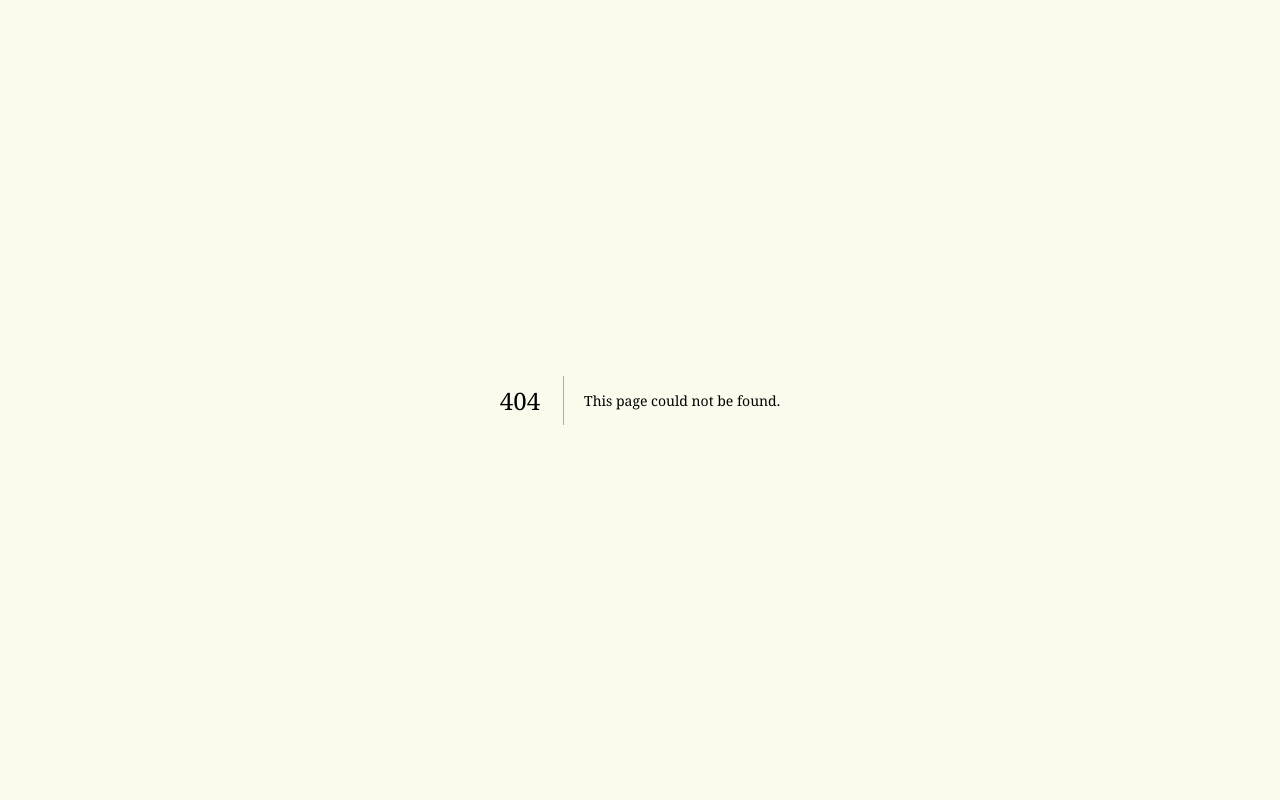
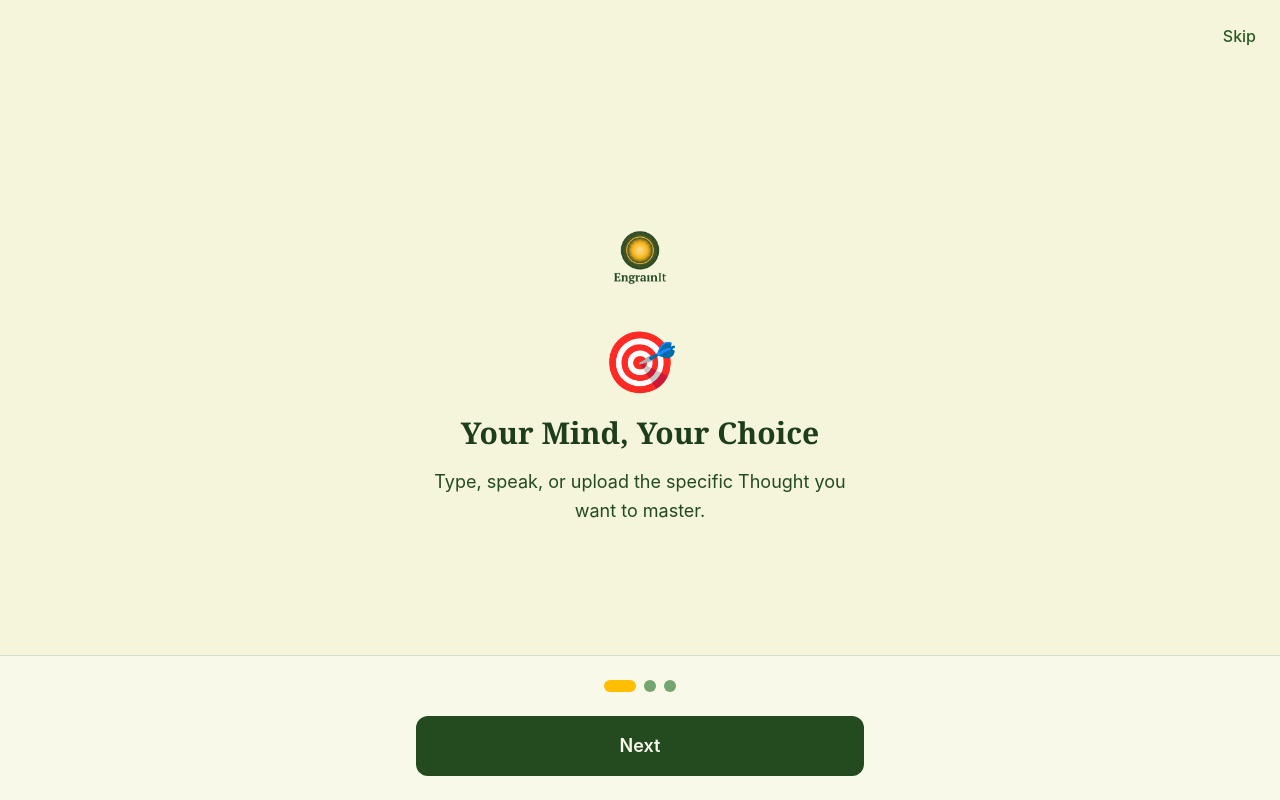
Before and after one commit to sherrialm/engrainit, a Next.js app: page /onboarding in a window 1280 px wide. Before the commit this address had no page. Built offline with nearby package versions, Linux system fonts and the light colour scheme.

Commit message:
Add splash screen and 3-step onboarding experience

```diff
--- a/src/app/login/page.tsx
+++ b/src/app/login/page.tsx
@@ -34,10 +34,14 @@ export default function LoginPage() {
         try {
             if (isSignUp) {
                 await signUp(email, password);
+                // New users go to onboarding
+                router.push('/onboarding');
             } else {
                 await signIn(email, password);
+                // Returning users check if they've seen onboarding
+                const hasSeenOnboarding = localStorage.getItem('engrainit_onboarding_complete');
+                router.push(hasSeenOnboarding ? '/app' : '/onboarding');
             }
-            router.push('/app');
         } catch {
             // Error is handled in store
         }
--- /dev/null
+++ b/src/app/onboarding/page.tsx
@@ -0,0 +1,147 @@
+'use client';
+
+import { useState } from 'react';
+import { useRouter } from 'next/navigation';
+import Image from 'next/image';
+
+// Onboarding content
+const ONBOARDING_SCREENS = [
+    {
+        id: 1,
+        icon: '🎯',
+        title: 'Your Mind, Your Choice',
+        description: 'Type, speak, or upload the specific Thought you want to master.',
+        theme: 'capture',
+    },
+    {
+        id: 2,
+        icon: '🔁',
+        title: 'Repeat to Retain',
+        description: 'Choose how often your Thought plays. You control the rhythm of your growth.',
+        theme: 'rhythm',
+    },
+    {
+        id: 3,
+        icon: '✨',
+        title: 'Engrain It',
+        description: 'Layer your audio with calming rain or focus-beats. Turn background noise into a tool for transformation.',
+        theme: 'imprint',
+    },
+];
+
+export default function OnboardingPage() {
+    const router = useRouter();
+    const [currentScreen, setCurrentScreen] = useState(0);
+    const [isTransitioning, setIsTransitioning] = useState(false);
+
+    const isLastScreen = currentScreen === ONBOARDING_SCREENS.length - 1;
+
+    const handleNext = () => {
+        if (isLastScreen) {
+            completeOnboarding();
+        } else {
+            setIsTransitioning(true);
+            setTimeout(() => {
+                setCurrentScreen((prev) => prev + 1);
+                setIsTransitioning(false);
+            }, 200);
+        }
+    };
+
+    const handleSkip = () => {
+        completeOnboarding();
+    };
+
+    const completeOnboarding = () => {
+        // Mark onboarding as complete
+        localStorage.setItem('engrainit_onboarding_complete', 'true');
+        router.push('/app');
+    };
+
+    const goToScreen = (index: number) => {
+        setIsTransitioning(true);
+        setTimeout(() => {
+            setCurrentScreen(index);
+            setIsTransitioning(false);
+        }, 200);
+    };
+
+    const screen = ONBOARDING_SCREENS[currentScreen];
+
+    return (
+        <main className="min-h-screen flex flex-col bg-parchment-200">
+            {/* Skip button - top right */}
+            <div className="flex justify-end p-6">
+                <button
+                    onClick={handleSkip}
+                    className="text-forest-500 hover:text-forest-700 font-medium transition-colors"
+                >
+                    Skip
+                </button>
+            </div>
+
+            {/* Main content */}
+            <div className="flex-1 flex flex-col items-center justify-center px-8 pb-32">
+                {/* Logo */}
+                <div className="mb-8">
+                    <Image
+                        src="/logo.png"
+                        alt="EngrainIt"
+                        width={80}
+                        height={80}
+                        className="rounded-full"
+                    />
+                </div>
+
+                {/* Screen content with transition */}
+                <div
+                    className={`text-center max-w-md transition-all duration-200 ${isTransitioning ? 'opacity-0 translate-x-4' : 'opacity-100 translate-x-0'
+                        }`}
+                >
+                    {/* Icon */}
+                    <div className="text-6xl mb-6">
+                        {screen.icon}
+                    </div>
+
+                    {/* Title */}
+                    <h1 className="font-serif text-3xl font-bold text-forest-700 mb-4">
+                        {screen.title}
+                    </h1>
+
+                    {/* Description */}
+                    <p className="text-lg text-forest-600 leading-relaxed">
+                        {screen.description}
+                    </p>
+                </div>
+            </div>
+
+            {/* Bottom navigation */}
+            <div className="fixed bottom-0 left-0 right-0 bg-parchment-100/80 backdrop-blur-sm border-t border-forest-100 p-6">
+                <div className="max-w-md mx-auto">
+                    {/* Step indicator dots */}
+                    <div className="flex justify-center gap-2 mb-6">
+                        {ONBOARDING_SCREENS.map((_, index) => (
+                            <button
+                                key={index}
+                                onClick={() => goToScreen(index)}
+                                className={`w-3 h-3 rounded-full transition-all duration-300 ${index === currentScreen
+                                        ? 'bg-amber-500 w-8'
+                                        : 'bg-forest-300 hover:bg-forest-400'
+                                    }`}
+                                aria-label={`Go to screen ${index + 1}`}
+                            />
+                        ))}
+                    </div>
+
+                    {/* Next/Get Started button */}
+                    <button
+                        onClick={handleNext}
+                        className="w-full py-4 rounded-xl font-semibold text-lg transition-all duration-200 bg-forest-600 text-parchment-100 hover:bg-forest-700 hover:shadow-lg"
+                    >
+                        {isLastScreen ? 'Get Started' : 'Next'}
+                    </button>
+                </div>
+            </div>
+        </main>
+    );
+}
--- a/src/app/page.tsx
+++ b/src/app/page.tsx
@@ -1,8 +1,37 @@
+'use client';
+
+import { useState, useEffect } from 'react';
 import Link from 'next/link';
 import Image from 'next/image';
+import SplashScreen from '@/components/SplashScreen';
 
 export default function HomePage() {
+    const [showSplash, setShowSplash] = useState(true);
+    const [hasChecked, setHasChecked] = useState(false);
+
+    useEffect(() => {
+        // Check if user has seen splash before (session-based)
+        const hasSeenSplash = sessionStorage.getItem('engrainit_splash_seen');
+        if (hasSeenSplash) {
+            setShowSplash(false);
+        }
+        setHasChecked(true);
+    }, []);
+
+    const handleSplashComplete = () => {
+        sessionStorage.setItem('engrainit_splash_seen', 'true');
+        setShowSplash(false);
+    };
+
+    // Don't render until we've checked sessionStorage (prevents flash)
+    if (!hasChecked) {
+        return null;
+    }
+
     return (
+        <>
+            {showSplash && <SplashScreen onComplete={handleSplashComplete} />}
+
             <main className="min-h-screen flex flex-col items-center justify-center p-8 bg-parchment-200">
                 <div className="max-w-2xl text-center space-y-8">
                     {/* Logo */}
@@ -73,5 +102,6 @@ export default function HomePage() {
                     © 2026 EngrainIt. All rights reserved.
                 </footer>
             </main>
+        </>
     );
 }
--- /dev/null
+++ b/src/components/SplashScreen.tsx
@@ -0,0 +1,74 @@
+'use client';
+
+import { useEffect, useState } from 'react';
+import Image from 'next/image';
+
+interface SplashScreenProps {
+    onComplete: () => void;
+    duration?: number; // milliseconds
+}
+
+export default function SplashScreen({ onComplete, duration = 2500 }: SplashScreenProps) {
+    const [showLogo, setShowLogo] = useState(false);
+    const [showText, setShowText] = useState(false);
+    const [fadeOut, setFadeOut] = useState(false);
+
+    useEffect(() => {
+        // Sequence the animations
+        const logoTimer = setTimeout(() => setShowLogo(true), 100);
+        const textTimer = setTimeout(() => setShowText(true), 600);
+        const fadeTimer = setTimeout(() => setFadeOut(true), duration - 500);
+        const completeTimer = setTimeout(onComplete, duration);
+
+        return () => {
+            clearTimeout(logoTimer);
+            clearTimeout(textTimer);
+            clearTimeout(fadeTimer);
+            clearTimeout(completeTimer);
+        };
+    }, [onComplete, duration]);
+
+    return (
+        <div
+            className={`fixed inset-0 z-50 flex flex-col items-center justify-center bg-parchment-200 transition-opacity duration-500 ${fadeOut ? 'opacity-0' : 'opacity-100'
+                }`}
+        >
+            {/* Logo with glow animation */}
+            <div
+                className={`transition-all duration-700 ${showLogo
+                        ? 'opacity-100 scale-100 glow-pulse'
+                        : 'opacity-0 scale-75'
+                    }`}
+            >
+                <Image
+                    src="/logo.png"
+                    alt="EngrainIt"
+                    width={140}
+                    height={140}
+                    className="rounded-full"
+                    priority
+                />
+            </div>
+
+            {/* Title text */}
+            <h1
+                className={`mt-6 font-serif text-4xl font-bold text-forest-700 transition-all duration-700 ${showText
+                        ? 'opacity-100 translate-y-0'
+                        : 'opacity-0 translate-y-4'
+                    }`}
+            >
+                EngrainIt
+            </h1>
+
+            {/* Tagline */}
+            <p
+                className={`mt-2 text-forest-500 transition-all duration-700 delay-200 ${showText
+                        ? 'opacity-100 translate-y-0'
+                        : 'opacity-0 translate-y-4'
+                    }`}
+            >
+                Mental Engraving
+            </p>
+        </div>
+    );
+}
```
Lines whose indentation alone changed are shown as unchanged.
